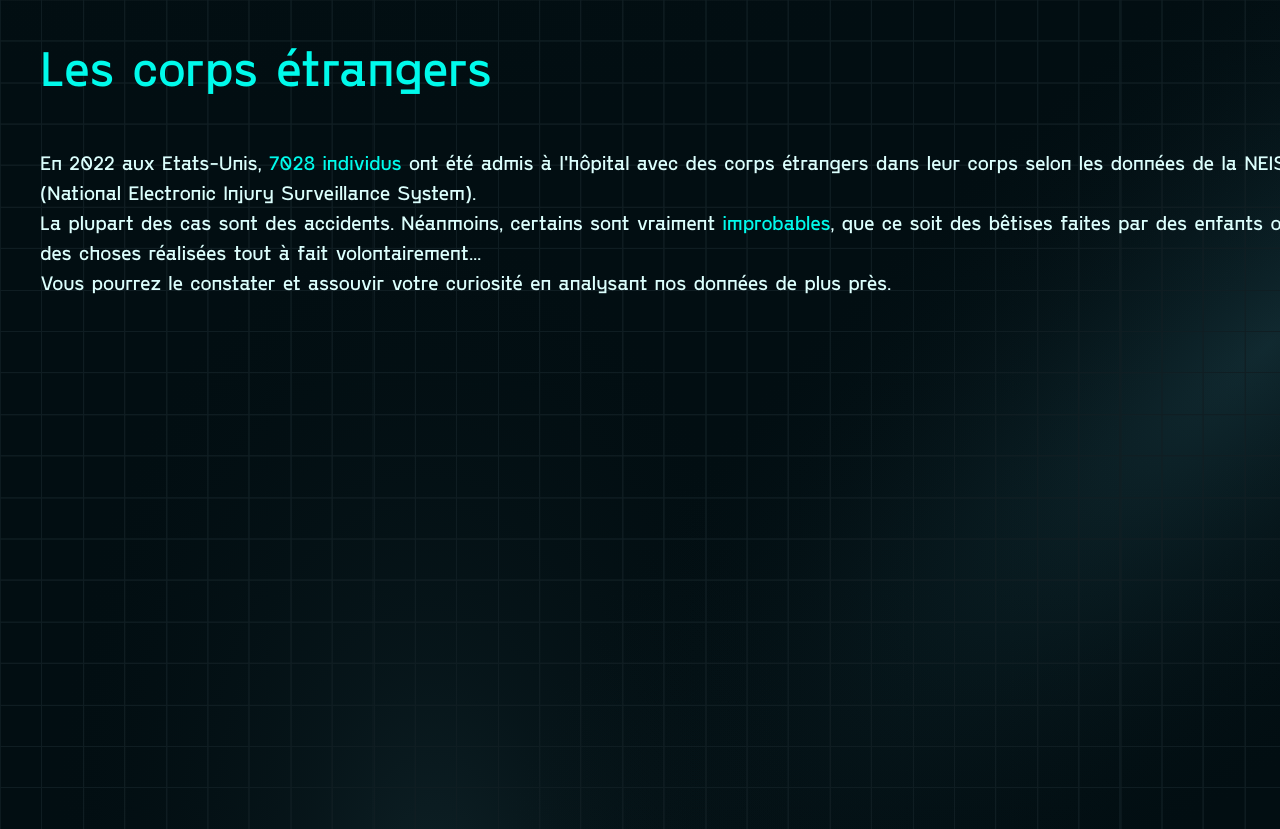
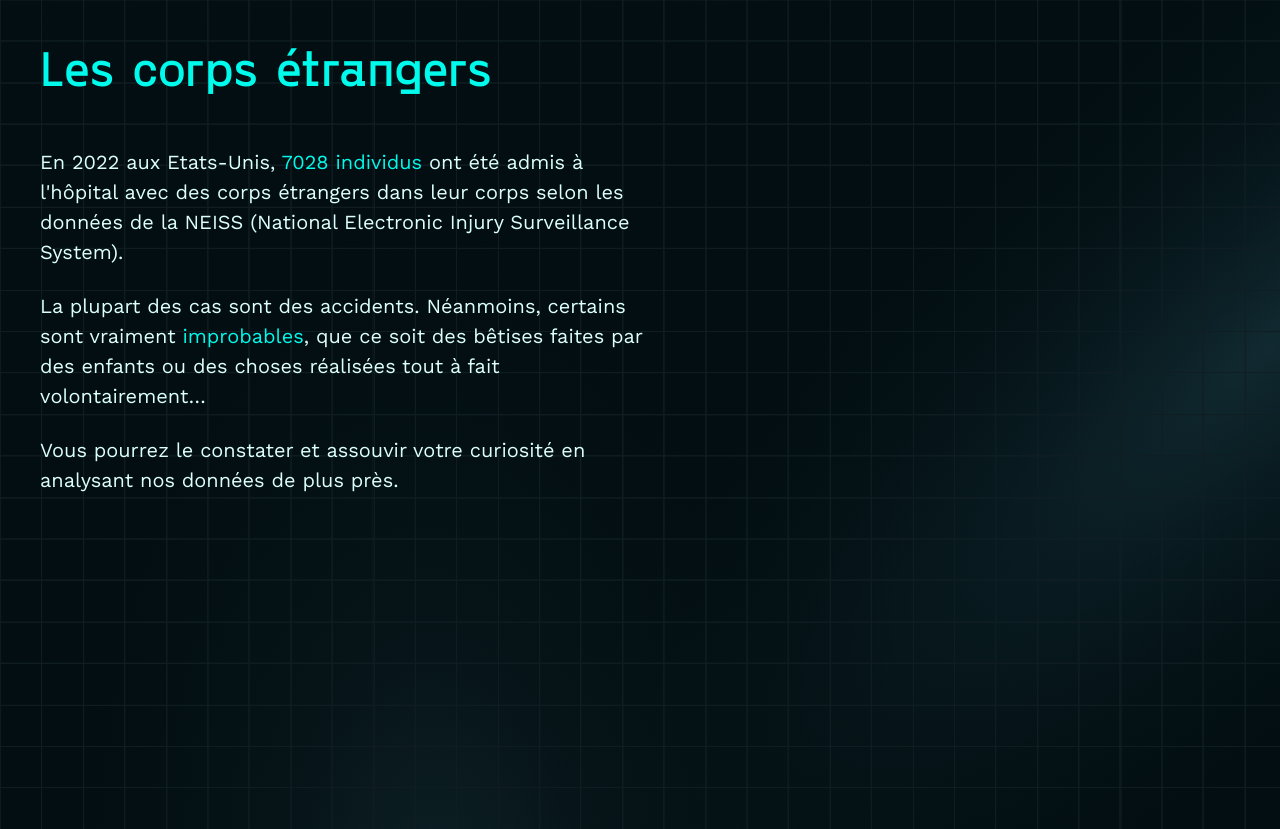
Before and after one commit to justinjwebmaster/HEAJ-DataPlay, a website with bundled scripts: page src/index.html in a window 1280 px wide. Shown: the part 1709-2538 px from the top of the page. Built offline with nearby package versions, Linux system fonts and the light colour scheme; animation ran at ten frames a second.

Commit message:
lenght text

```diff
--- a/src/index.html
+++ b/src/index.html
@@ -81,9 +81,9 @@
 
   <section class="section section-3">
       <h3 class="title">Les corps étrangers</h3>
-      <p>En 2022 aux Etats-Unis, <span class="text-color">7028 individus</span> ont été admis à l'hôpital avec des corps étrangers dans leur corps selon les données de la NEISS (National Electronic Injury Surveillance System).</p>
-      <p>La plupart des cas sont des accidents. Néanmoins, certains sont vraiment <span class="text-color">improbables</span>, que ce soit des bêtises faites par des enfants ou des choses réalisées tout à fait volontairement…</p>
-      <p>Vous pourrez le constater et assouvir votre curiosité en analysant nos données de plus près.</p>
+      <p class="text">En 2022 aux Etats-Unis, <span class="text-color">7028 individus</span> ont été admis à l'hôpital avec des corps étrangers dans leur corps selon les données de la NEISS (National Electronic Injury Surveillance System).</p>
+      <p class="text">La plupart des cas sont des accidents. Néanmoins, certains sont vraiment <span class="text-color">improbables</span>, que ce soit des bêtises faites par des enfants ou des choses réalisées tout à fait volontairement…</p>
+      <p class="text">Vous pourrez le constater et assouvir votre curiosité en analysant nos données de plus près.</p>
   </section>
 
   <section class="section section--4">
@@ -364,8 +364,8 @@
 
   <section class="section section-7">
       <h3 class="title">Expérimentation visuelle</h3>
-      <p>Ce projet a vu le jour dans le cadre de l’atelier <span class="text-color">Dataplay</span> de l’option DWT à la Haute école Albert Jacquard. </p>
-      <p>Nous avions une mission principale : <span class="text-color">s’amuser</span> en créant une <span class="text-color">expérience interactive et ludique</span>. Sans oublier la condition sine qua non : exploiter un <span class="text-color">jeu de données en JSON</span>.</p>
+      <p class="text">Ce projet a vu le jour dans le cadre de l’atelier <span class="text-color">Dataplay</span> de l’option DWT à la Haute école Albert Jacquard. </p>
+      <p class="text">Nous avions une mission principale : <span class="text-color">s’amuser</span> en créant une <span class="text-color">expérience interactive et ludique</span>. Sans oublier la condition sine qua non : exploiter un <span class="text-color">jeu de données en JSON</span>.</p>
   </section>
 
   <section class="section section--8">
--- a/src/styles/app.scss
+++ b/src/styles/app.scss
@@ -319,6 +319,7 @@ nav {
 .text{
     margin-bottom: 24px;
     font-family: Work Sans;
+    max-width: 625px;
 }
 .text-little{
     font-size: 0.833rem;
```
Also changed, not shown: src/styles/app.css.
